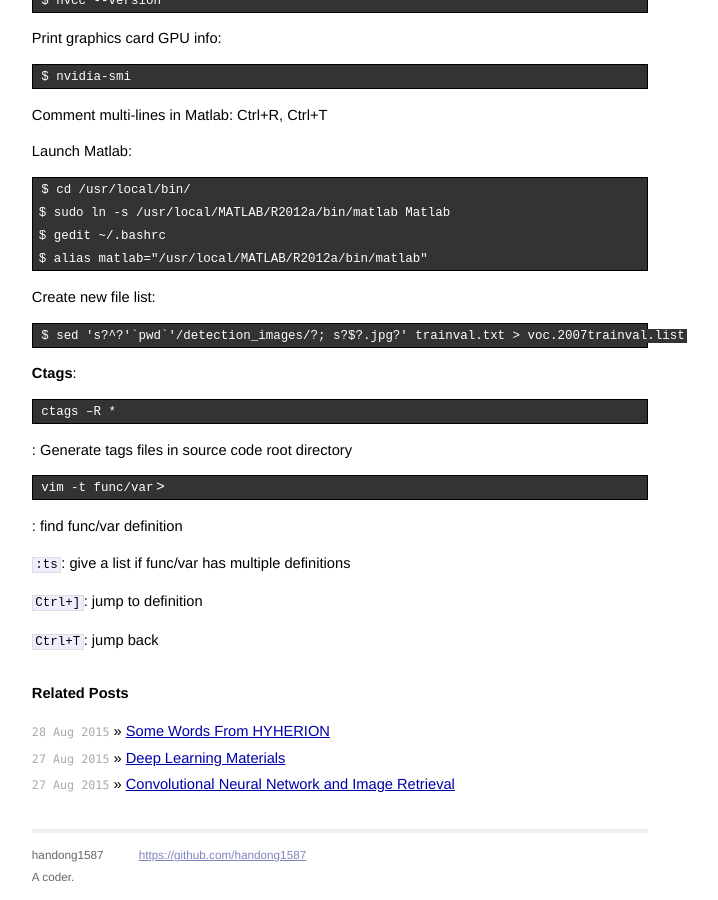
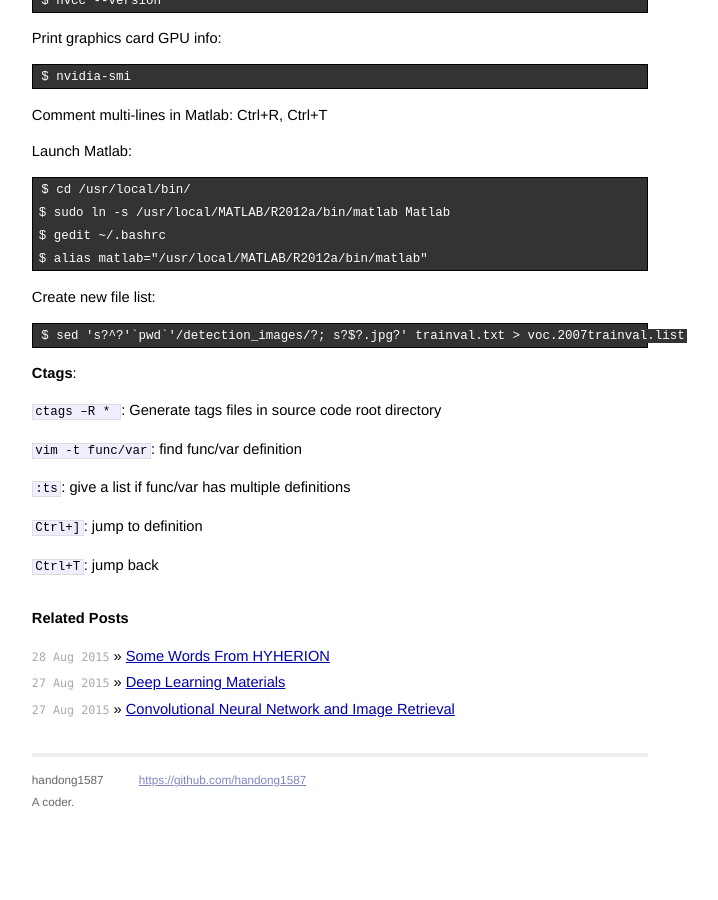
Before and after one commit to handong1587/handong1587.github.io, a Jekyll site: the page built from _posts/2015-07-24-some-useful-linux-commands.md, in a window 1280 px wide and 900 px high, scrolled down 3626 px. Shown: the whole window, without its empty margins (300-1018 px from the left). Built offline with Jekyll 4.4.1, drawn with Linux system fonts in a browser that asks for light colours; Markdown is read by kramdown in place of the engine named in the settings; after the commit the page ends 4451 px from its top, so only the background shows below that.

Commit message:
update md files

```diff
--- a/_posts/2015-07-24-some-useful-linux-commands.md
+++ b/_posts/2015-07-24-some-useful-linux-commands.md
@@ -179,8 +179,7 @@
 
 Convert text files with DOS or MAC line breaks to Unix line breaks
 
-<pre class="terminal">
-<code>$ sudo dos2unix /path/to/file
+<pre class="terminal"><code>$ sudo dos2unix /path/to/file
 $ sudo sed -i -e 's/\r$//' /path/to/file</code></pre>
 
 Print graphics card version:
@@ -208,9 +207,9 @@
 
 **Ctags**:
 
-<pre class="terminal"><code>ctags –R * </code></pre>: Generate tags files in source code root directory
+<code>ctags –R * </code>: Generate tags files in source code root directory
 
-<pre class="terminal"><code>vim -t func/var</code>></pre>: find func/var definition
+<code>vim -t func/var</code>: find func/var definition
 
 <code>:ts</code>: give a list if func/var has multiple definitions
 
```
